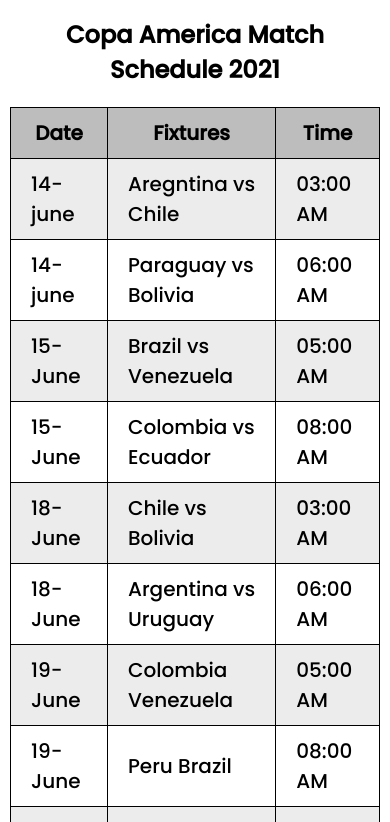
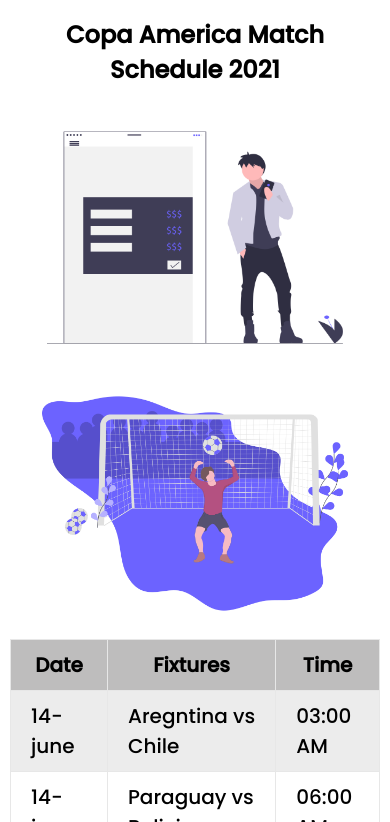
Before and after one commit to Ashraful2880/Responsive-Football-Website, a plain HTML site: page index.html in a window 390 px wide. Shown: the part 8422-9244 px from the top of the page. Drawn offline with Linux system fonts and the light colour scheme.

Commit message:
Responsive Query Added

```diff
--- a/index.html
+++ b/index.html
@@ -169,6 +169,10 @@
             <h2>Copa America Match Schedule 2021</h2>
         </div>
         <div class="schedule-info">
+            <div class="schedule-image">
+                <img src="images/schedule-pic.png" alt="schedule=image">
+                <img src="images/goal.png" alt="schedule=image">
+            </div>
             <table>
                 <thead>
                     <tr>
@@ -280,6 +284,7 @@
                     </tr>
                 </tbody>
             </table>
+
         </div>
     </section>
     <!-- Schedule Area Code End -->
--- a/styles/responsive style.css
+++ b/styles/responsive style.css
@@ -1,217 +1,298 @@
-/* Responsive Stylesheet */
+/*-----------------> Responsive Stylesheet <------------*/
 /* For Mobile Device*/
 @media screen and (max-width:688px) {
-    *{
+    * {
         margin: 0;
         padding: 0;
     }
-.container{
+
+    .container {
         max-width: 688px;
     }
+
     .flex-container {
         display: flex;
         flex-direction: column;
         align-items: center;
         justify-content: center;
     }
+
     .banner-text {
         width: 100%;
         margin-top: 60px;
         margin-right: 54px;
     }
-.banner-text h1{
+
+    .banner-text h1 {
         font-size: 36px;
         line-height: 50px;
         text-align: center;
     }
+
     button.watch-btn.login-btn {
         margin-top: -9px;
         margin-left: -37px;
     }
+
     .banner-image {
         width: 100%;
         margin-top: 114px;
         text-align: center;
     }
-.player-area{
+
+    .player-area {
         display: grid;
-    grid-template-columns: repeat(1,1fr);
-    grid-gap:27px 0;
+        grid-template-columns: repeat(1, 1fr);
+        grid-gap: 27px 0;
         max-width: 100%;
         margin: 0;
     }
-.player-item{
+
+    .player-item {
         max-width: 688px;
     }
-.player-item img{
+
+    .player-item img {
         max-width: 100%;
     }
-.container{
+
+    .container {
         max-width: 100%;
     }
+
     .highlight-area {
         margin: 0;
-    padding:10px;
+        padding: 10px;
         display: flex;
         justify-content: center;
         flex-direction: column;
         align-content: center;
         align-items: center;
     }
+
     .highlight-text {
         max-width: 100%;
         margin-left: 0px;
         margin-top: 60px;
     }
+
     .highlight-image {
         max-width: 100%;
         margin-top: 30px;
     }
-.highlight-text h1{
+
+    .highlight-text h1 {
         font-size: 30px;
         line-height: 40px;
     }
+
     .sehedule-area {
-    margin:0;
+        margin: 0;
         padding: 0px 10px;
     }
-.sehedule-area h2{
+
+    .sehedule-area h2 {
         font-size: 24px;
     }
-.contact-area{
+
+    .schedule-image {
+        display: block;
+        max-width: 100%;
+    }
+
+    .schedule-image img {
+        max-width: 100%;
+    }
+
+    .schedule-info {
+        display: block;
+    }
+
+    table {
+        width: 100%;
+        padding: 0px 20px;
+    }
+
+    .contact-area {
         margin: 0;
-    padding: 0px!important;
+        padding: 0px !important;
     }
+
     .sign-image {
         width: 100%;
         left: 0%;
     }
+
     .login-container {
         align-items: center;
         flex-direction: column;
     }
+
     .login-form {
         width: 100%;
         padding: 0px 10px;
     }
+
     #input-field {
         display: flex;
         flex-direction: column;
         padding: 0 5px;
     }
-#login-btn{
+
+    #login-btn {
         margin-top: 10px;
     }
+
     .login-message {
         width: 100%;
         margin-bottom: -50px;
         margin-top: 10px;
     }
-footer{
+
+    footer {
         width: 400px;
         margin: -30px auto;
     }
- header{
+
+    header {
         display: none;
     }
 }
-/* Mobile Style End */
-/* For Tablet */
+
+/*----------> For Tablet <------------*/
 @media screen and (min-width:689px) and (max-width:991px) {
 
-    .container{
+    .container {
         max-width: 991px;
     }
+
     header {
         padding: 42px 145px 86px 67px;
     }
+
     nav .menu-items {
         width: 84%;
     }
+
     .menu-items ul a {
         font-size: 14px;
     }
+
     .banner-area {
         padding: 0px 100px 0px 66px;
     }
+
     .banner-text h1 {
         font-size: 50px;
         line-height: 76px;
     }
+
     button.login-btn {
         top: -14px;
     }
-    .player-area{
+
+    .player-area {
         display: grid;
-        grid-template-columns: repeat(2,1fr);
-        grid-gap:27px;
+        grid-template-columns: repeat(2, 1fr);
+        grid-gap: 27px;
         max-width: 100%;
         margin: 0;
     }
-    .player-item{
+
+    .player-item {
         max-width: 991px;
     }
-    .player-item img{
+
+    .player-item img {
         max-width: 100%;
     }
-    .container{
+
+    .container {
         max-width: 100%;
     }
+
     .highlight-area {
         margin: 0;
-        padding:10px;
+        padding: 10px;
         display: flex;
         justify-content: center;
         flex-direction: column;
         align-content: center;
         align-items: center;
     }
+
     .highlight-text {
         max-width: 100%;
         margin-left: auto;
         margin-top: 60px;
     }
-    .highlight-text h1, .highlight-text p {
+
+    .highlight-text h1,
+    .highlight-text p {
         text-align: center;
     }
+
     .highlight-image {
         max-width: 100%;
         margin-top: 30px;
     }
+
     button.login-btn {
         position: relative;
         left: 50%;
         transform: translate(-50%);
     }
+
     .sehedule-area {
-    margin:80px auto 10px auto;
+        margin: 80px auto 10px auto;
     }
-    .sehedule-area h2{
+
+    .sehedule-area h2 {
         font-size: 34px;
     }
-    .contact-area{
+
+    .schedule-image {
+        max-width: 100%;
+    }
+
+    table {
+        width: 100%;
+        padding: 0px 20px;
+    }
+
+    .schedule-info {
+        display: block;
+    }
+
+    .contact-area {
         margin: 0;
-        padding: 0px!important;
+        padding: 0px !important;
     }
+
     .sign-image {
         width: 100%;
         left: 0%;
     }
+
     .login-container {
         align-items: center;
         flex-direction: column;
     }
+
     .login-form {
         width: 100%;
     }
+
     #input-field {
         display: flex;
         flex-direction: column;
         padding: 0 15px;
     }
-    #login-btn{
+
+    #login-btn {
         margin-top: 10px;
     }
+
     .login-message {
         width: 100%;
         margin: 10px 0px -50px 0px;
--- a/styles/style.css
+++ b/styles/style.css
@@ -1,57 +1,64 @@
-/*********************
-Regular Style Start
-************************/
-*{
+/*------------>Common Style <------------*/
+* {
     margin: 0;
     padding: 0;
     box-sizing: border-box;
 }
-body{
+
+body {
     font-family: 'Poppins', sans-serif;
 }
-.container{
+
+.container {
     width: 1440px;
     margin: auto;
 }
-.flex-container{
+
+.flex-container {
     display: flex;
 }
-/* Regular Style End */
-/*********************************
-Banner-Area Section Style Sart
-**********************************/
-header{
+
+
+/*--------------->Banner-Area Section Style <------------*/
+header {
     height: 100px;
     background-color: #2D25A0;
     max-width: 100%;
     padding: 42px 124px 86px 156px;
 }
-nav .menu-items{
+
+nav .menu-items {
     width: 60%;
 }
-.menu-items ul{
+
+.menu-items ul {
     flex-direction: row;
 }
-.menu-items ul li{
+
+.menu-items ul li {
     list-style-type: none;
     margin-right: 50px;
     transition: transform 0.3s ease-in-out;
 }
-.menu-items ul li:hover{
+
+.menu-items ul li:hover {
     transform: scale(1.3)
 }
-.menu-items ul a{
+
+.menu-items ul a {
     color: #fff;
     font-size: 16px;
     text-decoration: none;
 }
-.login{
+
+.login {
     width: 40%;
     flex-direction: row;
     justify-content: flex-end;
 }
-button.login-btn{
-    background-image: linear-gradient(100deg,#E02C6D, orange);
+
+button.login-btn {
+    background-image: linear-gradient(100deg, #E02C6D, orange);
     border: none;
     color: #fff;
     padding: 10px 24px;
@@ -59,260 +66,310 @@
     cursor: pointer;
     transition: transform 0.5s ease-in-out;
 }
-.login-btn:hover{
-    background-image: linear-gradient(100deg,orange,#E02C6D);
+
+.login-btn:hover {
+    background-image: linear-gradient(100deg, orange, #E02C6D);
     transform: scale(1.1);
 }
-.fa-sign-in-alt{
+
+.fa-sign-in-alt {
     margin-right: 6px;
 }
-.banner-area{
+
+.banner-area {
     height: 577px;
     padding: 0px 141px 0px 156px;
     background-color: #2D25A0;
     margin-bottom: 70px;
 }
-.banner-text{
+
+.banner-text {
     width: 50%;
     margin-top: 121px;
 }
-.banner-text h1{
+
+.banner-text h1 {
     color: #fff;
     font-size: 64px;
     font-weight: 700;
     line-height: 80px;
 }
-.banner-image{
+
+.banner-image {
     width: 50%;
     margin-top: 50px;
     text-align: right;
 }
-.banner-image img{
+
+.banner-image img {
     max-width: 80%;
 }
-.watch-btn{
+
+.watch-btn {
     position: relative;
     top: -165px;
     width: 168px;
     height: 44px;
 }
-.fa-arrow-right{
+
+.fa-arrow-right {
     margin-left: 10px;
     transition: transform 0.5s ease-in-out;
 }
-.login-btn:hover .fa-arrow-right{
+
+.login-btn:hover .fa-arrow-right {
     transform: translateX(22px);
 }
-/* Banner-Area Section Style End */
-/************************************
-Player-Area Section Style Start
-**************************************/
-.player-area{
+
+/*------------> Player-Area Section Style Start <-------------*/
+.player-area {
     display: grid;
     grid-template-columns: repeat(3, 330px);
     grid-gap: 27px 30px;
     justify-content: center;
-    margin: 0px 210px 165px 180px ;
+    margin: 0px 210px 165px 180px;
 }
-.player-item{
+
+.player-item {
     padding: 15px;
     box-shadow: 1px 1px 20px #d8d8d8;
 }
-.player-item img{
+
+.player-item img {
     max-width: 100%;
 }
-.player-item h2{
+
+.player-item h2 {
     margin-top: 16px;
     margin-bottom: 10px;
     color: #18191F;
 }
-.player-item p{
+
+.player-item p {
     color: #6c6c6c;
     font-size: 16px;
 }
-/* Player-Area Section Style End */
 
-/********************************
-Highlight Section Style Start
-*********************************/
-.highlight-area{
-  margin:165px 156px 0px 182px;
+/*-----------> Highlight Area Style <---------*/
+.highlight-area {
+    margin: 165px 156px 0px 182px;
     display: flex;
     justify-content: end;
 }
-.highlight-text{
+
+.highlight-text {
     max-width: 35%;
     margin-left: 200px;
 }
-.highlight-text h1{
+
+.highlight-text h1 {
     font-size: 48px;
     line-height: 60px;
     color: #0A0826;
 }
-.highlight-text p{
+
+.highlight-text p {
     font-size: 16px;
     line-height: 28px;
     color: #6C6C6C;
     margin-top: 8px;
     margin-bottom: 15px;
 }
-.highlight-image{
+
+.highlight-image {
     max-width: 40%;
 }
-.highlight-image img{
+
+.highlight-image img {
     max-width: 100%;
 }
-/* Highlight Section Style End */
-/*********************************
-Schedule Section Style End
-*********************************/
-.sehedule-area{
+
+/*-------------> Schedule Area Style <---------*/
+.sehedule-area {
     margin: 50px 210px 0px 180px;
 }
-.schedule-head{
+
+.schedule-head {
     margin: 0 auto;
     text-align: center;
 }
-.schedule-head h2{
+
+.schedule-head h2 {
     font-size: 38px;
     margin-bottom: 20px;
 }
-.schedule-info{
+
+.schedule-info {
     display: flex;
     justify-content: center;
 }
-table{
+
+.schedule-image {
+    max-width: 50%;
+}
+
+.schedule-image img {
+    max-width: 100%;
+}
+
+table {
     border-collapse: collapse;
 }
-tr{
+
+tr {
     transition: color 0.2s ease-in-out, background-color 0.2s ease-in-out;
 }
-tr:nth-child(odd){
+
+tr:nth-child(odd) {
     background: rgb(236, 236, 236);
 }
-tr:hover{
+
+tr:hover {
     background-color: green;
     color: #fff;
 }
-th{
+
+th {
     background: rgb(190, 189, 189);
 }
-th,td{
-    border: 1px solid black;
+
+th,
+td {
+    border: 1px solid rgb(231, 231, 231);
     padding: 10px 20px;
     font-size: 20px;
 }
-/* Schedule Section Style End */
-/* Contact Section Style Start */
-section.contact-area{
+
+/*----------> Contact Area Style Start <-------------*/
+section.contact-area {
     padding: 0px 100px;
 }
-.sign-image{
+
+.sign-image {
     width: 30%;
     position: relative;
     left: 35%;
     margin: 0 auto;
 }
-.login-container{
+
+.login-container {
     display: flex;
     justify-content: center;
 }
-.login-form{
+
+.login-form {
     width: 50%;
+    margin: 0px 14px;
 }
-#input-field{
+
+#input-field {
     display: flex;
     flex-direction: column;
 }
-#input-field input, button{
+
+#input-field input,
+button {
     margin-top: 10px;
     padding: 15px 80px 15px 5px;
     border: none;
     border-bottom: 1px solid rgb(226, 226, 226);
     font-size: 20px;
 }
-#login-btn{
+
+#login-btn {
     text-align: center;
-    padding:20px 45px;
+    padding: 20px 45px;
     background-color: green;
     color: #fff;
     border-radius: 5px;
-    transition: background 0.3s ease-in-out;
+    transition: 0.3s ease-in-out;
 }
-#login-btn:hover{
+
+#login-btn:hover {
     border: 2px solid green;
     background: transparent;
     color: black;
 }
-.login-message{
+
+.login-message {
     width: 50%;
-   background-image: linear-gradient(190deg,#FF9D50,#FF438D);
+    background-image: linear-gradient(190deg, #FF9D50, #FF438D);
     border-radius: 25px;
 }
-.login-message h3{
+
+.login-message h3 {
     color: #fff;
     font-size: 25px;
     padding-top: 50px;
     text-align: center;
     line-height: 0px;
 }
-.login-message a{
+
+.login-message a {
     font-size: 90px;
     position: relative;
     top: 60px;
     left: 40%;
     color: #fff;
 }
-/* Contact Section Style End */
-/******************************
-Footer Section Style Start
-******************************/
-footer{
+
+/*-----------> Footer Area Style <---------*/
+footer {
     width: 500px;
     margin: 0 auto;
     margin-bottom: 190px;
 }
-.footer-logo{
-    margin:158px auto 15px auto;
+
+.footer-logo {
+    margin: 158px auto 15px auto;
 }
-.footer-logo img{
-    max-width:80%;
+
+.footer-logo img {
+    max-width: 80%;
 }
-.social-menu{
+
+.social-menu {
     width: 194px;
     margin: 0 auto;
 }
-.social-menu ul{
+
+.social-menu ul {
     display: flex;
 }
-.social-menu ul li{
+
+.social-menu ul li {
     list-style-type: none;
     margin-left: 10px;
     background-color: #2D25A0;
     padding: 5px 10px;
     border-radius: 50%;
 }
-.social-menu ul li:hover{
+
+.social-menu ul li:hover {
     background-color: #fff;
     border: 1px solid #2D25A0;
-    color:#2D25A0;
+    color: #2D25A0;
     transition: background-color 0.3s ease-in-out, transform 0.5s ease-in-out;
 }
-.social-menu ul li:hover{
+
+.social-menu ul li:hover {
     background-color: #fff;
     border: 1px solid #2D25A0;
     transform: translateY(-10px);
 }
-.social-menu ul li a,.fab{
+
+.social-menu ul li a,
+.fab {
     color: #fff;
     font-size: 18px;
     transition: transform 1s ease-in-out;
 }
-.social-menu ul li:hover .fab{
+
+.social-menu ul li:hover .fab {
     color: #2D25A0;
 }
-.copyright{
+
+.copyright {
     width: 230px;
     margin: 20px auto 63px auto;
 }
-/* Footer Section Style End */
```
Also changed, not shown: images/goal.png (added), images/schedule-pic.png (added). Lines whose indentation alone changed are shown as unchanged.
